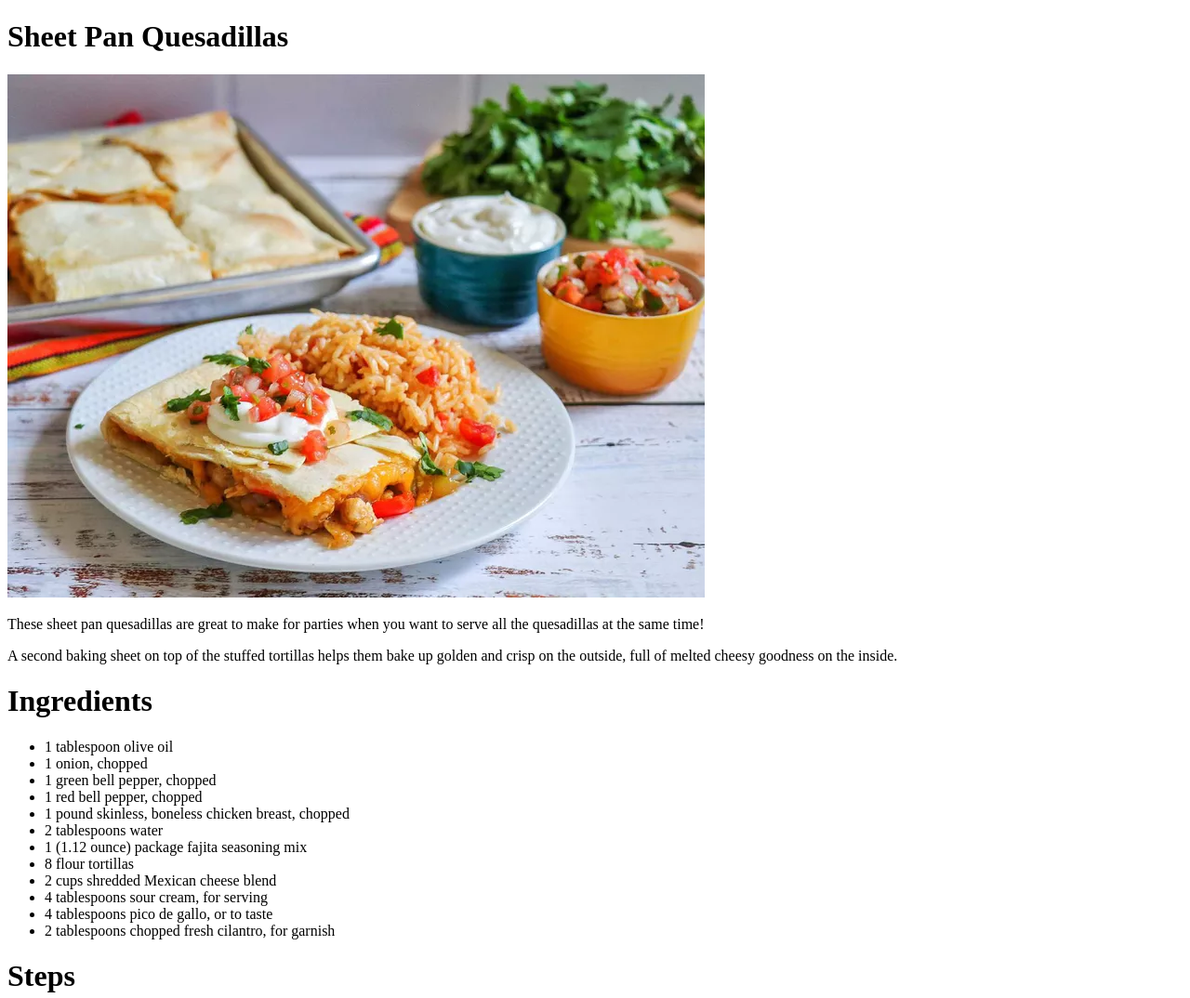
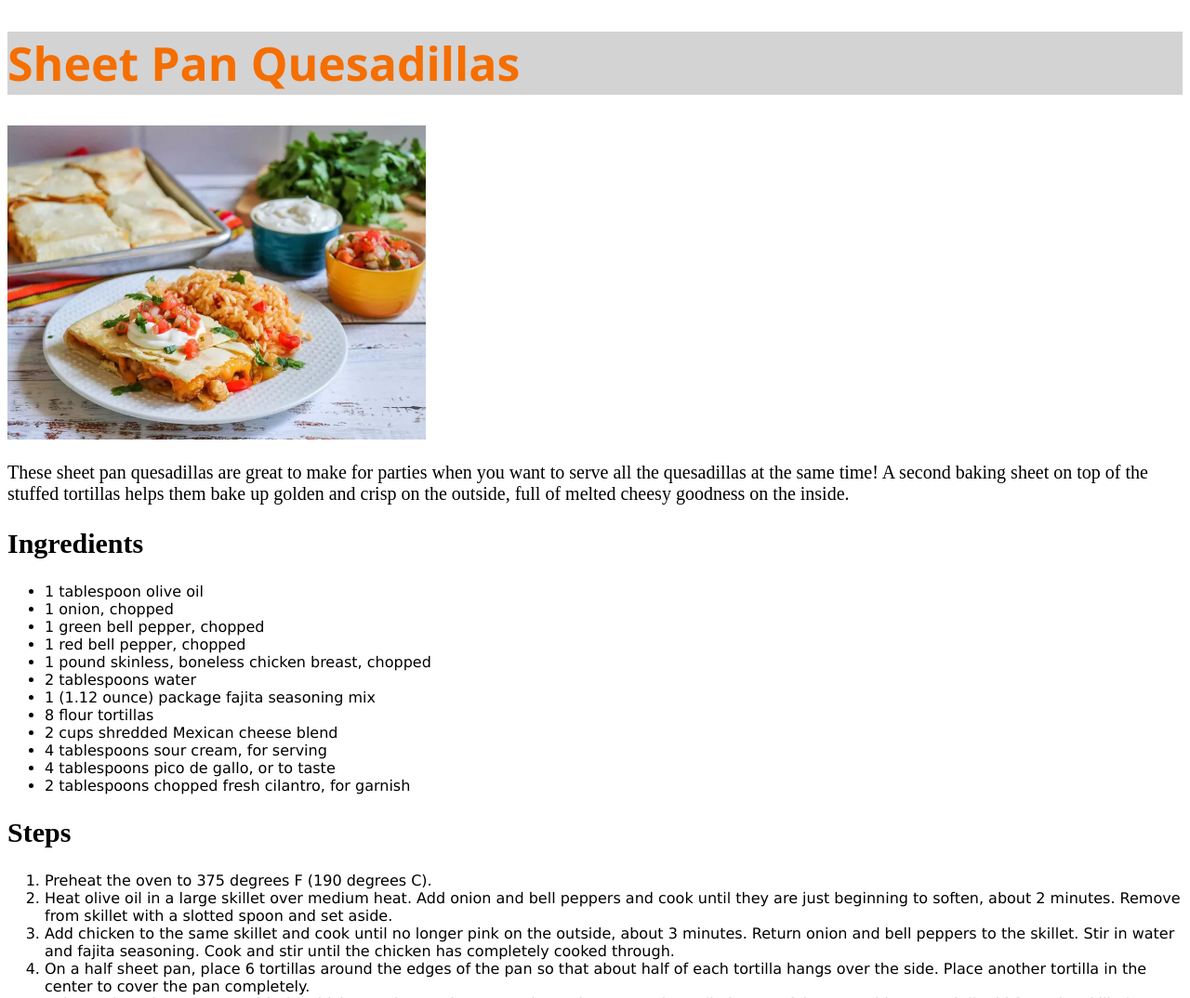
Before and after one commit to ImNotTheBoi/odin-recipes, a plain HTML site: page recipes/Sheet-Pan-Quesadillas.html in a window 1280 px wide. Shown: the top 1074 px of the page at 93% size. Drawn offline with Linux system fonts and the light colour scheme.

Commit message:
Basic CSS styles
Add basic CSS styles like colors, fonts and etc.

```diff
--- a/recipes/Sheet-Pan-Quesadillas.html
+++ b/recipes/Sheet-Pan-Quesadillas.html
@@ -3,16 +3,17 @@
 <head>
     <meta charset="UTF-8">
     <meta name="viewport" content="width=device-width, initial-scale=1.0">
+    <link rel="stylesheet" href="../stylesheet.css">
     <title>Document</title>
 </head>
 <body>
     <h1><strong>Sheet Pan Quesadillas</strong></h1>
     <img src="../images/Sheet-Pan-Chicken-Fajita-Quesadillas.png">
-    <p>These sheet pan quesadillas are great to make for parties when you want to serve all the quesadillas at the same time! </p>
-    <p>A second baking sheet on top of the stuffed tortillas helps them bake up golden and crisp on the outside, full
+    <p>These sheet pan quesadillas are great to make for parties when you want to serve all the quesadillas at the same time!
+    A second baking sheet on top of the stuffed tortillas helps them bake up golden and crisp on the outside, full
          of melted cheesy goodness on the inside.</p>
     <p></p>
-    <h1><strong>Ingredients</strong></h1>
+    <h2><strong>Ingredients</strong></h2>
     <ul>
         <li>1 tablespoon olive oil</li>
         <li>1 onion, chopped</li>
@@ -28,7 +29,7 @@
         <li>2 tablespoons chopped fresh cilantro, for garnish</li>
     </ul>
     <p></p>
-    <h1><strong>Steps</strong></h1>
+    <h2><strong>Steps</strong></h2>
     <ol>
         <li>Preheat the oven to 375 degrees F (190 degrees C).</li>
         <li>Heat olive oil in a large skillet over medium heat. Add onion and bell peppers
--- /dev/null
+++ b/stylesheet.css
@@ -0,0 +1,22 @@
+h1 {
+    color: rgb(245, 110, 0);
+    background-color: lightgray;
+    font-size: 50px;
+    font-family: 'Segoe UI', Tahoma, Geneva, Verdana, sans-serif;
+    text-align: left;
+}
+h2 {
+    font-size: 30px;
+}
+p {
+    font-size: 20px;
+}
+li {
+    font-size: medium;
+    font-family: Verdana, Geneva, Tahoma, sans-serif;
+}
+
+img {
+    height: auto;
+    width: 450px;
+}
```
Also changed, not shown: index.html (+5 -4 lines), recipes/Chicken-Bacon-Ranch-Tacos.html (+5 -4 lines), recipes/Grilled-Chicken-Breasts.html (+6 -5 lines), 1 other file.
